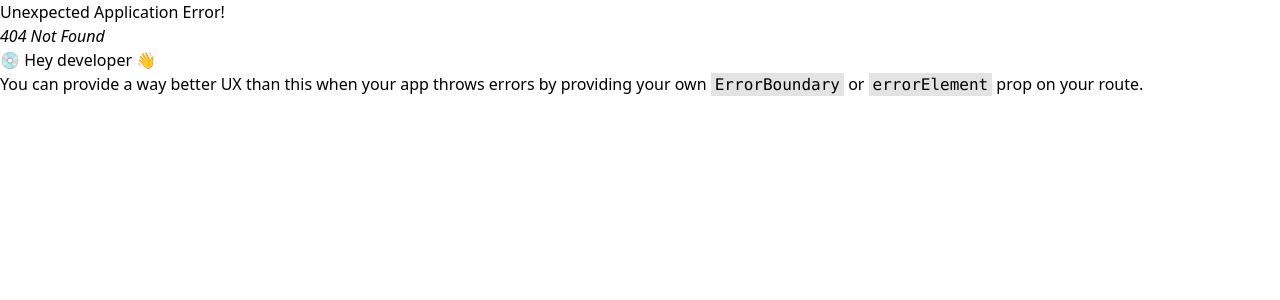
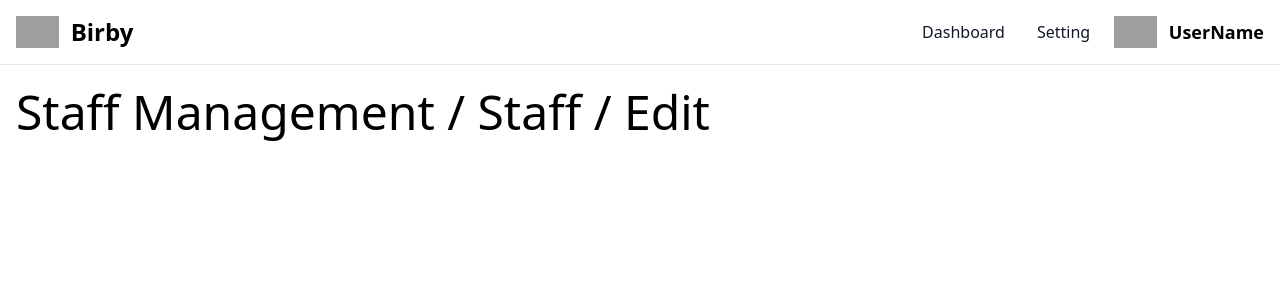
Before and after one commit to 1pcreeper/birby, a React (Vite) app in the folder frontend/birby-hr-web/: page /staffs/edit/1212 in a window 1280 px wide. Before the commit this address had no page. Shown: the top 300 px of the page. Built offline with nearby package versions, Linux system fonts and the light colour scheme; grey boxes are pictures that could not be loaded.

Commit message:
Add StaffEdit Page(2)

```diff
--- /dev/null
+++ b/frontend/birby-hr-web/src/pages/staffs/edit/StaffsEdit.tsx
@@ -0,0 +1,13 @@
+import Container from "../../../components/common/general/Container";
+import TitleHeader from "../../../components/common/general/TitleHeader";
+
+function StaffsEdit() {
+    return (
+        <>
+            <Container>
+                <TitleHeader title="Staff Management / Staff / Edit" />
+            </Container>
+        </>
+    );
+}
+export default StaffsEdit;
--- /dev/null
+++ b/frontend/birby-hr-web/src/routes/Route.tsx
@@ -0,0 +1,5 @@
+interface Route {
+    loader: unknown;
+    action: unknown;
+}
+export default Route;
--- /dev/null
+++ b/frontend/birby-hr-web/src/routes/StaffsEditRoute.tsx
@@ -0,0 +1,4 @@
+class StaffsEditRoute {
+
+}
+export default StaffsEditRoute;
--- a/frontend/birby-hr-web/src/routes/StaffsViewRoute.tsx
+++ b/frontend/birby-hr-web/src/routes/StaffsViewRoute.tsx
@@ -1,8 +1,9 @@
 import { Params } from "react-router-dom";
 import StaffsViewLoader from "./loaders/StaffsViewLoader";
+import Route from "./Route";
 
-class StaffsViewRoute {
-    public async loader(params: Params): Promise<StaffsViewLoader> {
+class StaffsViewRoute implements Route {
+    public override async loader(params: Params): Promise<StaffsViewLoader> {
         return {
             id: params.id
         } as StaffsViewLoader;
--- a/frontend/birby-hr-web/src/routes/router/AppRouter.tsx
+++ b/frontend/birby-hr-web/src/routes/router/AppRouter.tsx
@@ -6,6 +6,7 @@ import BasicSecurityInterceptor from "../../components/interceptors/BasicSecurit
 import Dashboard from "../../pages/dashboard/Dashboard";
 import StaffsViewRoute from "../StaffsViewRoute.tsx";
 import StaffsView from "../../pages/staffs/view/StaffsView.tsx";
+import StaffsEdit from "../../pages/staffs/edit/StaffsEdit.tsx";
 
 class AppRouter {
     private readonly staffsViewRoute: StaffsViewRoute;
@@ -44,6 +45,13 @@ class AppRouter {
                                 loader: async ({ params }: LoaderFunctionArgs<unknown>) => {
                                     return await this.staffsViewRoute.loader(params);
                                 }
+                            },
+                            {
+                                path: "/staffs/edit/:id",
+                                element: <StaffsEdit />,
+                                loader: async ({ params }: LoaderFunctionArgs<unknown>) => {
+                                    return await this.staffsViewRoute.loader(params);
+                                }
                             }
                         ]
                     }
```
